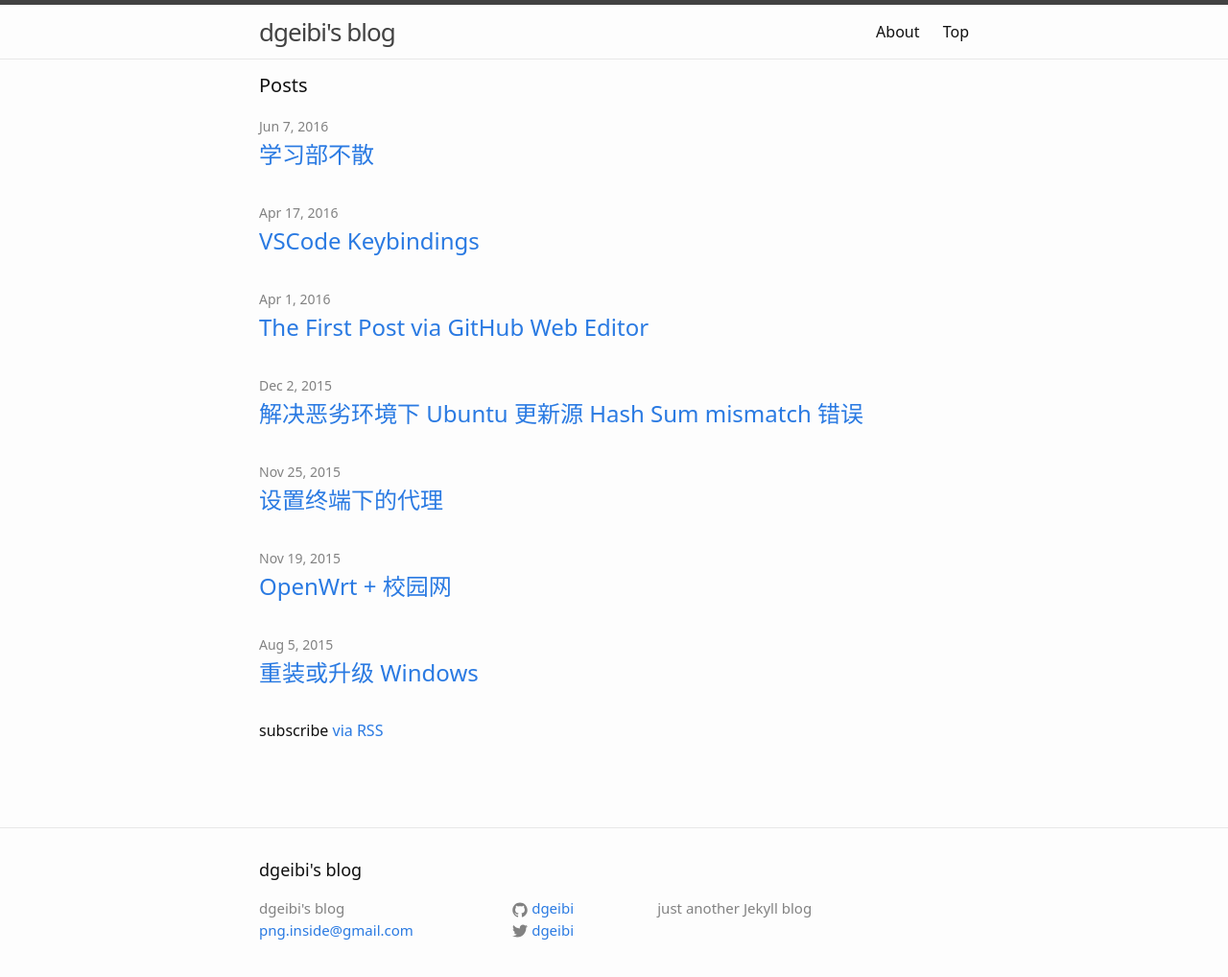
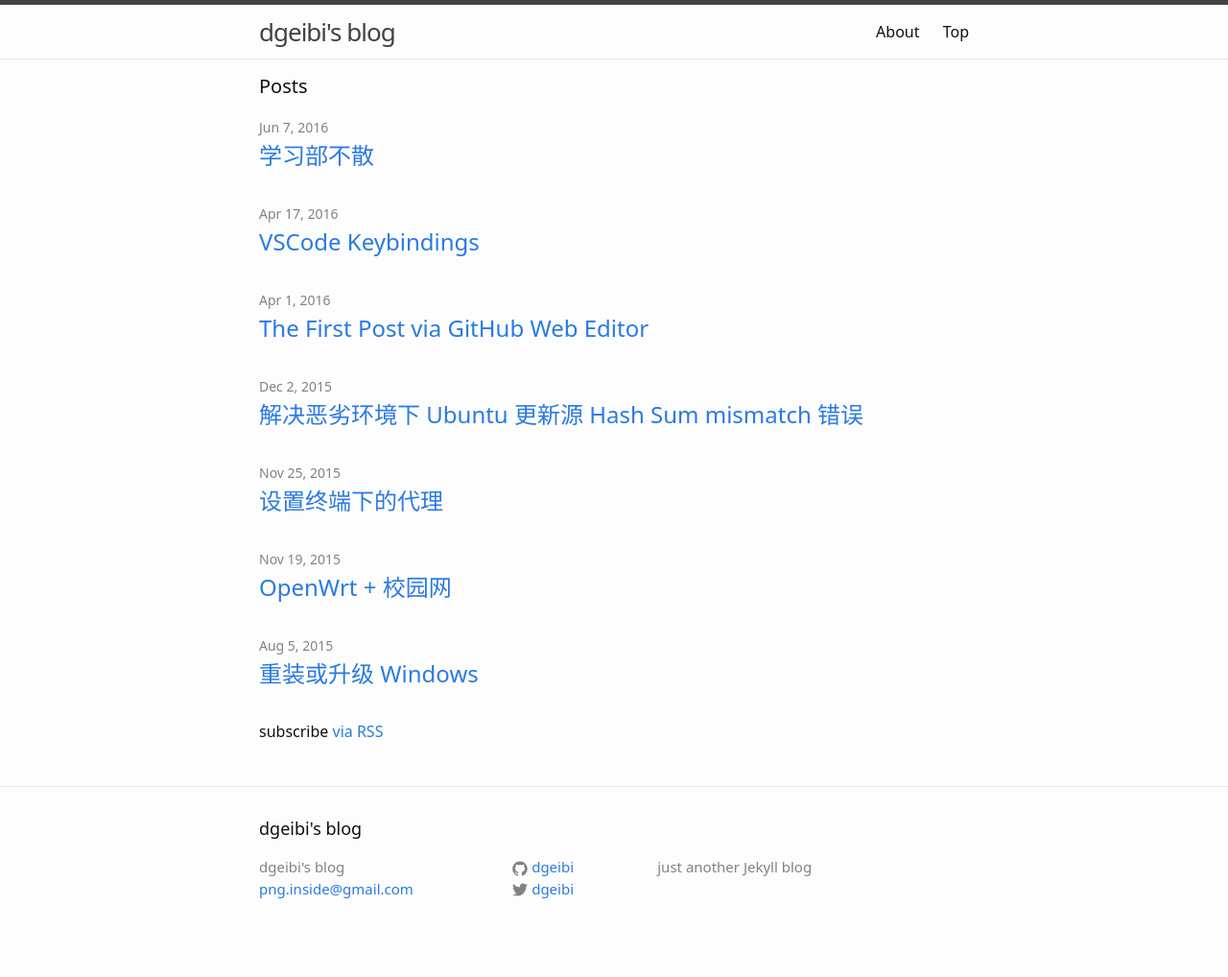
Before and after one commit to dgeibi/dgeibi.github.com, a Jekyll site: the page built from index.html, in a window 1280 px wide and 1040 px high. Shown: the top 1018 px of the window at 96% size. Built offline with Jekyll 4.4.1, drawn with Linux system fonts in a browser that asks for light colours.

Commit message:
update at 2016-08-23 13:33:08 UTC

```diff
--- a/_sass/_layout.scss
+++ b/_sass/_layout.scss
@@ -170,9 +170,7 @@
  * Page content
  */
 .page-content {
-    position: relative;
-    padding: 74px 0;
-    //padding: $spacing-unit 0;
+    padding: $spacing-unit*2.5 0 $spacing-unit 0;
 }
 
 .page-heading {
```
